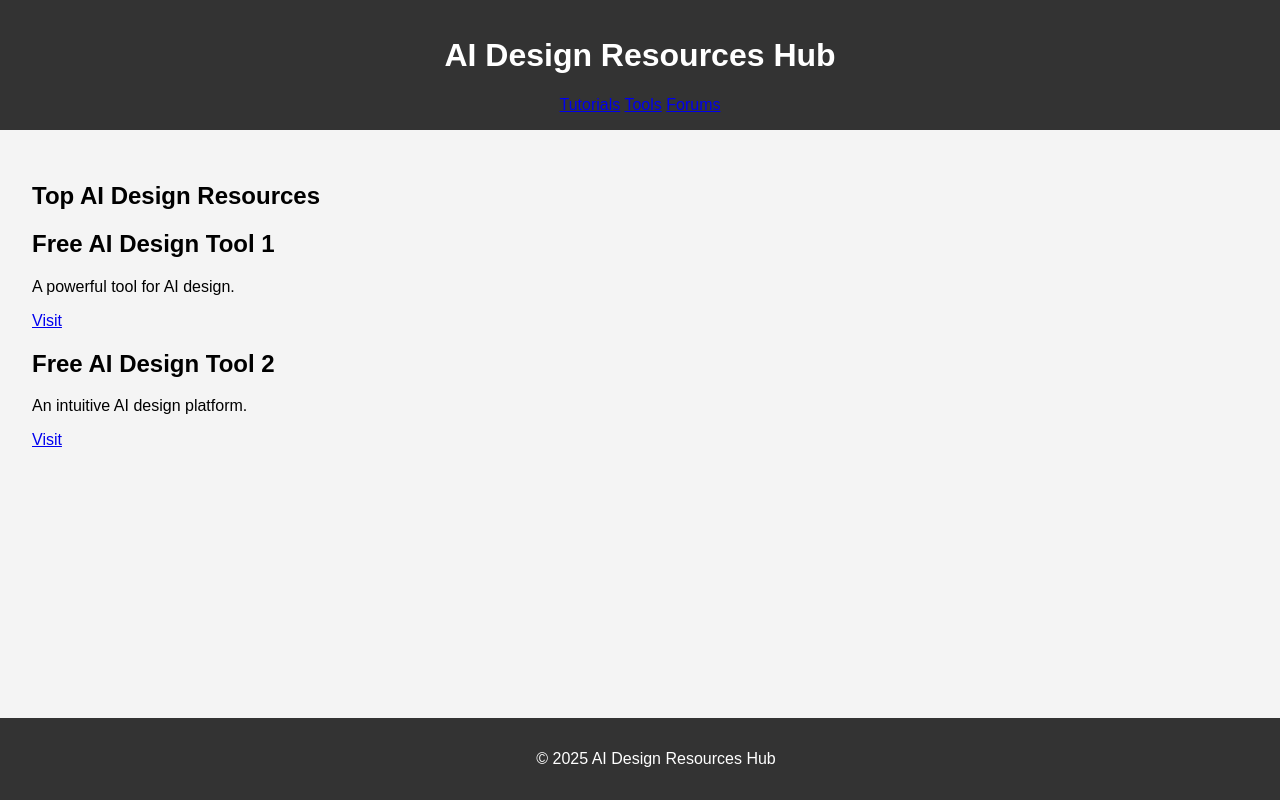
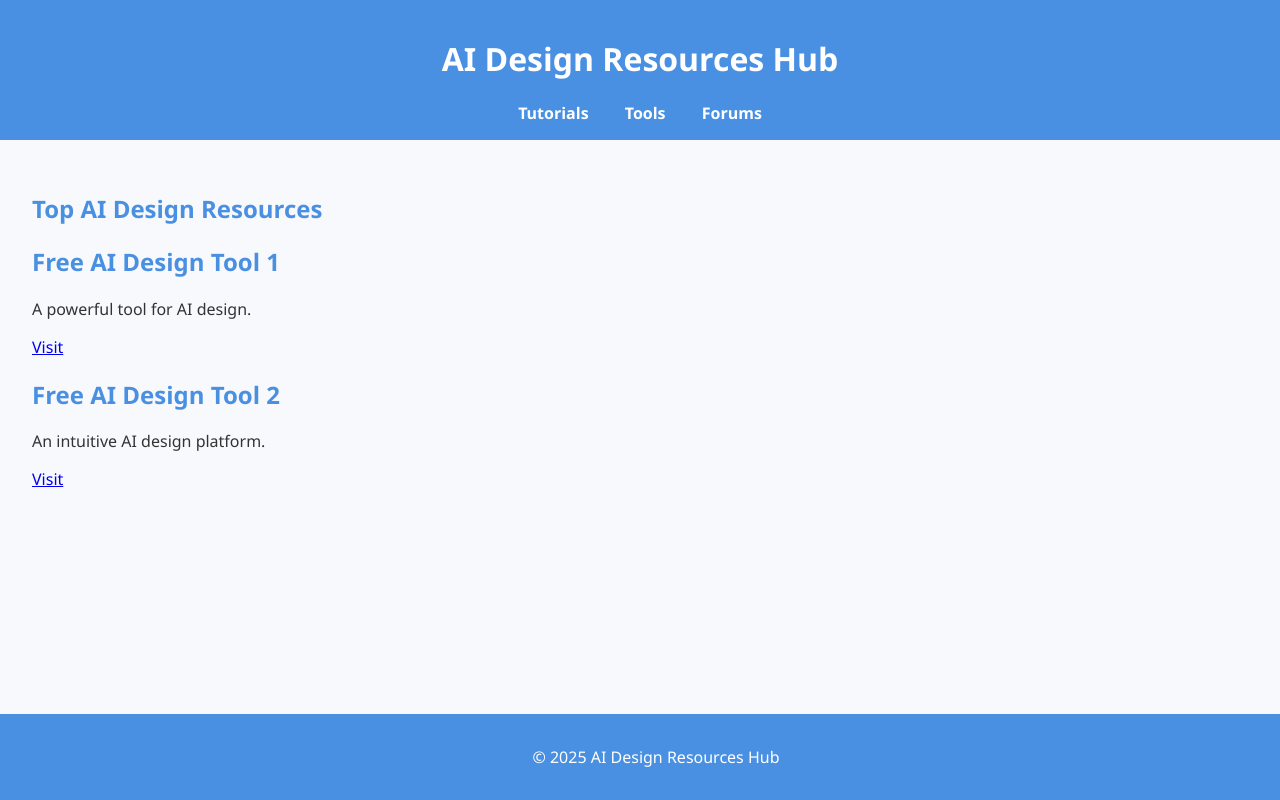
Before and after one commit to saucedefx/ai-design-resources-hub, a plain HTML site: page index.html in a window 1280 px wide. Drawn offline with Linux system fonts and the light colour scheme.

Commit message:
Enhance styles.css for improved visual design

```diff
--- a/styles.css
+++ b/styles.css
@@ -1,23 +1,39 @@
 body {
-    font-family: Arial, sans-serif;
+    font-family: 'Segoe UI', Tahoma, Geneva, Verdana, sans-serif;
     margin: 0;
     padding: 0;
-    background-color: #f4f4f4;
+    background-color: #f7f9fc;
+    color: #333;
 }
 
 header {
-    background-color: #333;
+    background-color: #4a90e2;
     color: #fff;
-    padding: 1rem;
+    padding: 1rem 2rem;
     text-align: center;
+}
+
+nav a {
+    margin: 0 1rem;
+    color: #fff;
+    text-decoration: none;
+    font-weight: bold;
 }
 
 main {
     padding: 2rem;
 }
 
+section {
+    margin-bottom: 2rem;
+}
+
+h2 {
+    color: #4a90e2;
+}
+
 footer {
-    background-color: #333;
+    background-color: #4a90e2;
     color: #fff;
     text-align: center;
     padding: 1rem;
```
